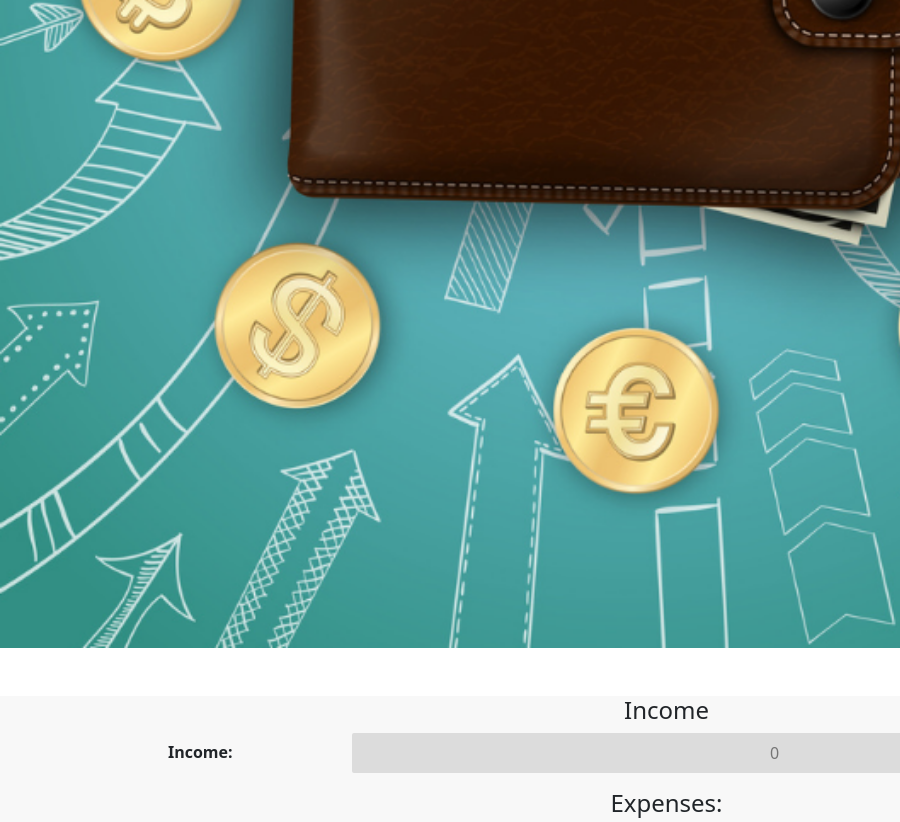
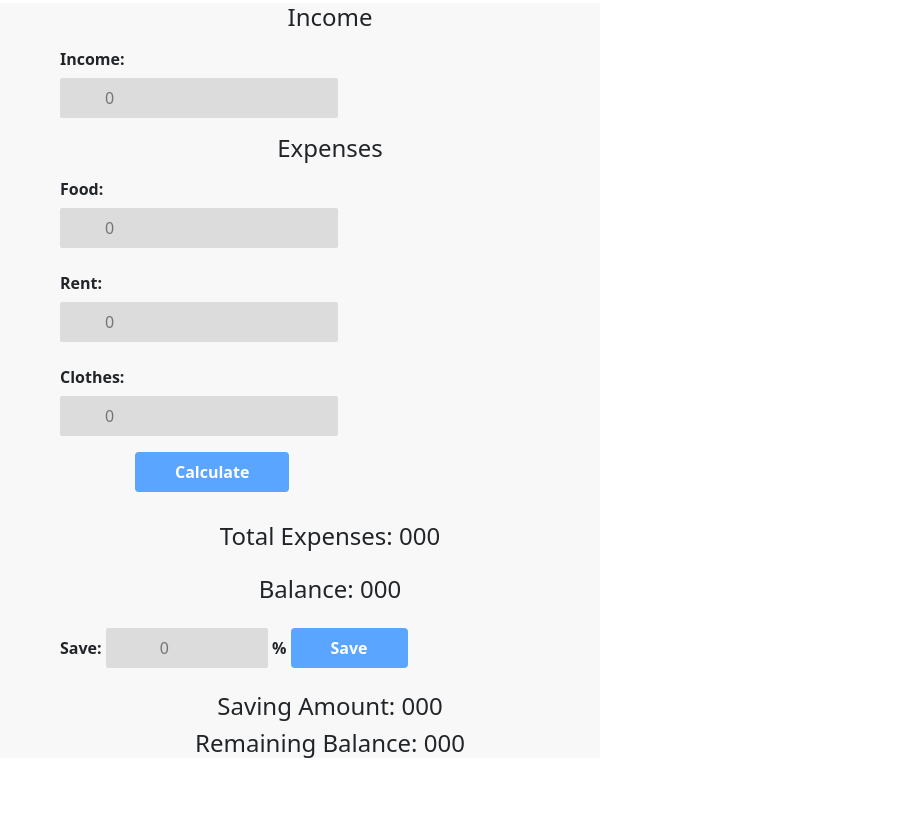
Before and after one commit to mohammadJahid8/money-master, a plain HTML site: page index.html in a window 600 px wide. Shown: the part 872-1694 px from the top of the page, 900 px wide, since content can reach past the window. After the commit the page ends 1654 px from the top, so only its background shows below. Drawn offline with nearby package versions, Linux system fonts and the light colour scheme.

Commit message:
responsive done

```diff
--- a/index.html
+++ b/index.html
@@ -13,16 +13,16 @@
 </head>
 
 <body>
-    <header class="mt-5 container">
-        <h1 class="title text-center mb-5 head-title">MY WALLET</h1>
+    <header class="mt-5">
+        <h1 class="title text-center mb-5">MY WALLET</h1>
     </header>
 
     <main>
-        <section class="">
+        <section class="mb-4">
             <!-- image  -->
-            <div class="full-body">
-                <div class="row">
-                    <div class="me-3">
+            <div class="full-body gap-4">
+                <div>
+                    <div>
                         <img src="/images/wallet.png" alt="">
                     </div>
                 </div>
@@ -30,7 +30,7 @@
                 <div id="form-body" class="">
                     <h1 class="form-titles mt-5">Income</h1>
 
-                    <div class="mb-3 row ">
+                    <div class="mb-3">
                         <label for="inputPassword" class="col-sm-2 col-form-label list-group fw-bolder">Income:</label>
 
                         <div class="col-sm-10 justify-content-center">
@@ -40,22 +40,22 @@
 
                     </div>
 
-                    <h1 class="form-titles">Expenses:</h1>
+                    <h1 class="form-titles">Expenses</h1>
 
-                    <div class="mb-3 row ">
+                    <div class="mb-3">
                         <label for="inputPassword" class="col-sm-2 col-form-label fw-bolder">Food:</label>
                         <div class="col-sm-10 ">
                             <input type="text" id="food-input" placeholder="0">
                         </div>
                     </div>
-                    <div class="mb-3 row">
+                    <div class="mb-3">
                         <label for="inputPassword" class="col-sm-2 col-form-label fw-bolder">Rent:</label>
                         <div class="col-sm-10 ">
 
                             <input type="text" id="rent-input" placeholder="0">
                         </div>
                     </div>
-                    <div class="mb-3 row ">
+                    <div class="mb-3 ">
                         <label for="inputPassword" class="col-sm-2 col-form-label list-group fw-bolder">Clothes:</label>
                         <div class="col-sm-10 ">
 
@@ -65,15 +65,16 @@
 
                     <button id="calc-btn" class="button">Calculate</button>
 
-                    <h1 class="form-titles mt-4 mb-4">Total Expenses: <span id="total-exp">000</span></h1>
-                    <h1 class="form-titles mt-4 mb-4">Balance: <span id="balance">000</span></h1>
+                    <h1 class="form-titles mb-4">Total Expenses: <span id="total-exp">000</span></h1>
+                    <h1 class="form-titles mb-4">Balance: <span id="balance">000</span></h1>
 
                     <!-- savings section  -->
-                    <p class="fw-bolder">Save: <input id="save-input" class="save-input2" type="text" placeholder="0"> % <button class="button"
-                            id="save-btn">Save</button></p>
+                    <p class="fw-bolder">Save: <input id="save-input" class="save-input2" type="text" placeholder="0"> %
+                        <button class="button" id="save-btn">Save</button>
+                    </p>
 
-                    <h1 class="form-titles mt-4 mb-4">Saving Amount: <span id="saving-amount">000</span></h1>
-                    <h1 class="form-titles mt-4 mb-4">Remaining Balance: <span id="remaining-balance">000</span> </h1>
+                    <h1 class="form-titles mt-4 mb-2">Saving Amount: <span id="saving-amount">000</span></h1>
+                    <h1 class="form-titles">Remaining Balance: <span id="remaining-balance">000</span> </h1>
                 </div>
 
             </div>
--- a/style.css
+++ b/style.css
@@ -5,7 +5,6 @@
     text-align: center;
     font-size: 24px;
     font-weight: 500;
-    padding-right: 35px;
 }
 
 input{
@@ -33,47 +32,27 @@ input{
 #form-body{
     background-color: #F8F8F8;
     padding-left: 50px;
-
 }
 .full-body{
     display: flex;
     justify-content: center;
 }
 
-@media screen and (max-width: 600px) {
+@media screen and (max-width: 768px) {
     img{
-        width: 200%;
+        width: 100%;
     }
     .full-body{
         display: block;
         justify-content: center;
     }
     #form-body{
-        width: 196%;
-        padding-left: 30%;
+        width: 100%;
+        padding-left: 10%;
     }
+
     input{
-        padding-left: 50%;
+        padding-left: 10%;
     }
-    .head-title{
-        padding-left: 32%;
-    }
+
 }
-@media screen and (min-width: 600px ) and (max-width: 800px){
-    img{
-        width: 200%;
-    }
-    .full-body{
-        display: block;
-        justify-content: center;
-    }
-    #form-body{
-        width: 198%;
-    }
-    input{
-        padding-left: 50%;
-    }
-    .head-title{
-        padding-left: 32%;
-    }
-}
```
